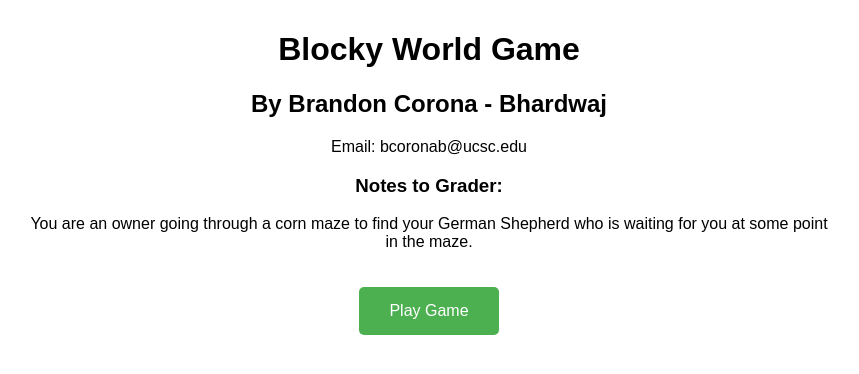
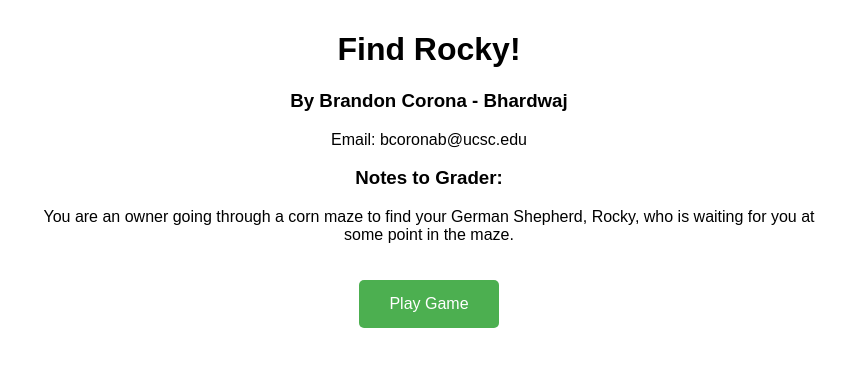
Before and after one commit to brandon-cor/160-a3, a plain HTML site: page index.html in a window 1280 px wide. Shown: the whole page, without its empty margins (211-1070 px from the left). Drawn offline with Linux system fonts and the light colour scheme.

Commit message:
rip rocky <3

```diff
--- a/index.html
+++ b/index.html
@@ -26,13 +26,12 @@
     </style>
 </head>
 <body>
-    <h1>Blocky World Game</h1>
-    <h2>By Brandon Corona - Bhardwaj</h2>
+    <h1>Find Rocky!</h1>
+    <h3>By Brandon Corona - Bhardwaj</h3>
     <p>Email: bcoronab@ucsc.edu</p>
-
     <div class="game-description">
         <h3>Notes to Grader:</h3>
-        <p>You are an owner going through a corn maze to find your German Shepherd who is waiting for you at some point in the maze.</p>
+        <p>You are an owner going through a corn maze to find your German Shepherd, Rocky, who is waiting for you at some point in the maze.</p>
     </div>
 
     <a href="./asgn3.html" class="play-button">Play Game</a>
```
